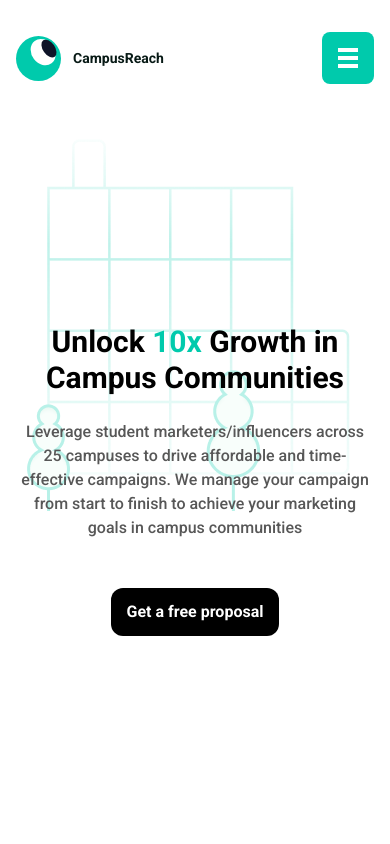
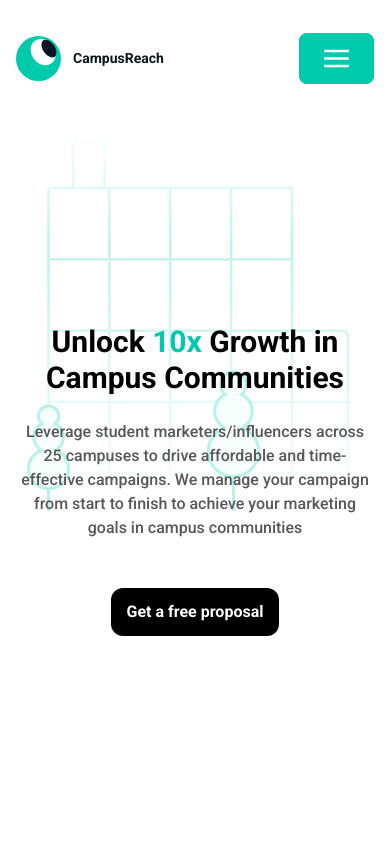
Before and after one commit to SILFRICA/CampusReach_Landing, a React (Vite) app: page / in a window 390 px wide. Shown: the top 844 px of the page. Built offline with nearby package versions, Linux system fonts and the light colour scheme.

Commit message:
chore: css fix for breakpoints

```diff
--- a/src/App.tsx
+++ b/src/App.tsx
@@ -21,7 +21,7 @@ import QuoteCard from "./components/card/QuoteCard";
 function App() {
   return (
     <>
-      <div className="h-screen py-4 mb-8 top-section">
+      <div className="h-screen py-4 lg:mb-8 top-section">
         <HeaderLayout />
         <div className="flex flex-col items-center justify-center h-[90dvh] text-center hero-section">
           <div className="flex flex-col items-center justify-center w-full xl:w-2/3">
@@ -49,22 +49,22 @@ function App() {
       <br />
       <FounderStartups />
       <br />
-      <div className="flex justify-center w-full pt-4 pb-10 bg-cr-gray-200 second-section my-10">
+      <div className="flex justify-center w-full pt-4 pb-10 my-6 bg-cr-gray-200 second-section lg:my-10">
         <GrowthXlr8 />
       </div>
       <br />
-      <section className="py-4 my-8 campaign">
+      <section className="py-4 my-3 lg:my-8 campaign">
         <div className="w-[85%] mx-auto">
           <h3 className="mb-4 text-2xl font-bold text-center lg:mb-8 lg:text-5xl">
             Our Campaign Channels
           </h3>
           <br />
-          <div className="grid grid-cols-2 place-items-center">
-            <div className="w-full">
+          <div className="grid grid-cols-1 gap-4 mb-10 lg:grid-cols-2 place-items-center lg:mb-1">
+            <div className="order-2 w-full lg:order-1">
               <img src={Group1} alt="grouped-img" className="w-[20rem]" />
             </div>
-            <div className="flex flex-col items-start gap-4 lg:w-10/12">
-              <h4 className="text-2xl font-bold lg:text-3xl">
+            <div className="flex flex-col items-start order-1 gap-4 lg:w-10/12 lg:order-2">
+              <h4 className="text-lg font-bold lg:text-3xl">
                 Lead Generation Model
               </h4>
               <span className="text-cr-gray-600">
@@ -77,9 +77,10 @@ function App() {
               <Button kind="button" title="Learn More" cnames="bg-black" />
             </div>
           </div>
-          <div className="grid grid-cols-2 mb-10 place-items-center lg:mb-14">
+          <br />
+          <div className="grid grid-cols-1 gap-4 mb-10 lg:grid-cols-2 place-items-center lg:mb-14">
             <div className="flex flex-col items-start gap-4 lg:w-10/12">
-              <h4 className="text-2xl font-bold lg:text-3xl">
+              <h4 className="text-lg font-bold lg:text-3xl">
                 Influencer Model
               </h4>
               <span className="text-cr-gray-600">
@@ -98,7 +99,7 @@ function App() {
           <br />
           <QuoteCard
             bgColor="bg-cr-gray-250"
-            imgBgClass="testimony-img"
+            imgBgClass="bg-cover testimony-img"
             img={TestimonyLogo1}
             imgClass=""
             quote="We recently collaborated with CampusReach for a
@@ -180,7 +181,7 @@ function App() {
         <div className="w-[85%] mx-auto">
           <QuoteCard
             bgColor="bg-[#0000001C]"
-            imgBgClass="ceo-img"
+            imgBgClass="bg-cover ceo-img"
             img={LogoWithText}
             imgClass="px-1 bg-white rounded-lg"
             quote="We built CampusReach to bridge the gap between
--- a/src/components/Button.tsx
+++ b/src/components/Button.tsx
@@ -10,7 +10,7 @@ const Button: React.FC<ButtonProps> = ({kind, title, cnames}) => {
   return (
     <button
         type={kind || "submit"}
-        className={`px-4 py-3 font-bold text-center text-white transition-all border-none w-fit ${cnames} rounded-xl hover:-translate-y-1`}
+        className={`px-4 py-3 font-bold text-center text-white transition-all border-none w-fit ${cnames} rounded-xl hover:-translate-y-1 hover:shadow-lg`}
     >
     {title}
     </button>
--- a/src/components/MenuBtn.tsx
+++ b/src/components/MenuBtn.tsx
@@ -2,10 +2,22 @@ import React from "react";
 
 const MenuBtn: React.FC = () => {
   return (
-    <span className="flex flex-col gap-1 p-4 text-white rounded-lg lg:hidden bg-forest-green-500">
-      <span className="w-5 h-1 bg-white" />
-      <span className="w-5 h-1 bg-white" />
-      <span className="w-5 h-1 bg-white" />
+    <span className="group relative inline-block text-white rounded-lg lg:hidden focus:outline-none focus:ring">
+      <span className="absolute inset-0 border rounded-lg border-forest-green-500 group-active:border-forest-green-900"></span>
+      <span className="block border rounded-lg border-forest-green-500 bg-forest-green-500 px-6 py-3 transition-transform active:border-forest-green-500 active:bg-forest-green-900 group-hover:-translate-x-1 group-hover:-translate-y-1">
+        <p>
+          <svg
+            xmlns="http://www.w3.org/2000/svg"
+            x="0px"
+            y="0px"
+            width="25"
+            height="25"
+            viewBox="0 0 50 50"
+          >
+            <path d="M 0 7.5 L 0 12.5 L 50 12.5 L 50 7.5 Z M 0 22.5 L 0 27.5 L 50 27.5 L 50 22.5 Z M 0 37.5 L 0 42.5 L 50 42.5 L 50 37.5 Z" fill="#fff"></path>
+          </svg>
+        </p>
+      </span>
     </span>
   );
 };
--- a/src/components/card/QuoteCard.tsx
+++ b/src/components/card/QuoteCard.tsx
@@ -14,16 +14,16 @@ const QuoteCard: React.FC<QuoteCardProps> = ({bgColor, imgBgClass, imgClass, img
   return (
     <div
       className={`w-full lg:h-[320px] flex flex-col lg:flex-row justify-center items-center ${bgColor}
-          rounded-xl gap-10 my-8 lg:my-10 pt-4 pl-4 lg:pt-0 lg:pl-0`}
+          rounded-xl gap-10 my-8 lg:my-10 lg:pt-0 lg:pl-0`}
     >
-      <div className={`relative w-full lg:w-[300px] h-[250px] bg-contain rounded-lg ${imgBgClass}`}>
+      <div className={`relative w-full lg:w-[300px] h-[250px] lg:bg-contain rounded-lg ${imgBgClass}`}>
         <img
           src={img}
           alt="logo"
           className={`absolute bottom-8 left-8 ${imgClass}`}
         />
       </div>
-      <div className="lg:w-[65%] font-normal testimony-details text-right pr-8 pb-8 lg:pb-0 lg:pr-0 lg:text-start text-pretty">
+      <div className="lg:w-[65%] font-normal testimony-details text-left pr-8 pl-4 pb-8 lg:pb-0 lg:pr-0 lg:text-start text-pretty">
         <p className="2xl:text-2xl text-balance">
           <b>&ldquo;</b> {quote} {" "}<b>&rdquo;</b>
         </p>
--- a/src/components/sections/faqs/FaqCard.tsx
+++ b/src/components/sections/faqs/FaqCard.tsx
@@ -9,7 +9,7 @@ const FaqCard: React.FC<FAQCardProps> = ({question, answer}) => {
   return (
     <details className="group [&_summary::-webkit-details-marker]:hidden" >
       <summary className="flex cursor-pointer items-center justify-between gap-1.5 rounded-lg bg-gray-50 p-4 text-gray-900">
-        <h2 className="font-medium">
+        <h2 className="font-medium text-sm lg:text-lg">
           {question}
         </h2>
 
--- a/src/components/sections/founder-startups/FounderStartups.tsx
+++ b/src/components/sections/founder-startups/FounderStartups.tsx
@@ -33,7 +33,7 @@ const FounderStartups: React.FC = () => {
             <img
               src={Muzingo}
               alt="Muzingo"
-              className="w-2/3 h-16 md:w-auto rounded-[20px]"
+              className="w-full h-16 rounded-[20px]"
             />
           </div>
           <div className="w-fit h-16 bg-[#0D0F36] flex items-center justify-center rounded-[20px] md:w-auto">
@@ -44,21 +44,21 @@ const FounderStartups: React.FC = () => {
             <img
               src={Tubda}
               alt="Tubda"
-              className="rounded-[17px] w-2/3 h-16 md:w-auto"
+              className="rounded-[17px] h-16 w-full"
             />
           </div>
           <div className="flex items-center justify-center rounded-[20px] w-28 md:w-auto h-16">
             <img
               src={Genie}
               alt="Genius Club"
-              className="w-2/3 h-16 md:w-auto rounded-[20px]"
+              className="w-full h-16 rounded-[20px]"
             />
           </div>
           <div className="flex items-center justify-center rounded-[20px] w-28 md:w-auto h-16">
             <img
               src={Charisol}
               alt="Charisol"
-              className="w-2/3 h-16 md:w-auto rounded-[20px]"
+              className="w-full h-16 rounded-[20px]"
             />
           </div>
         </div>
--- a/src/pages/overview/growth-xlr8/GrowthXlr8.tsx
+++ b/src/pages/overview/growth-xlr8/GrowthXlr8.tsx
@@ -10,7 +10,7 @@ const GrowthXlr8: React.FC = () => {
           <h3 className="text-3xl font-bold text-center lg:text-5xl">
             Accelerate Your Growth Across Campus Communities
           </h3>
-          <p className="mb-3 text-center text-cr-gray-600">
+          <p className="mb-3 lg:text-center text-justify text-cr-gray-600">
             Launching impactful marketing campaigns in campus communities
             demands significant time and resources. Let CampusReach handle the
             heavy lifting for you, providing invaluable insights and data
```
Also changed, not shown: src/components/sections/WhyStartups.tsx (+5 -5 lines).
